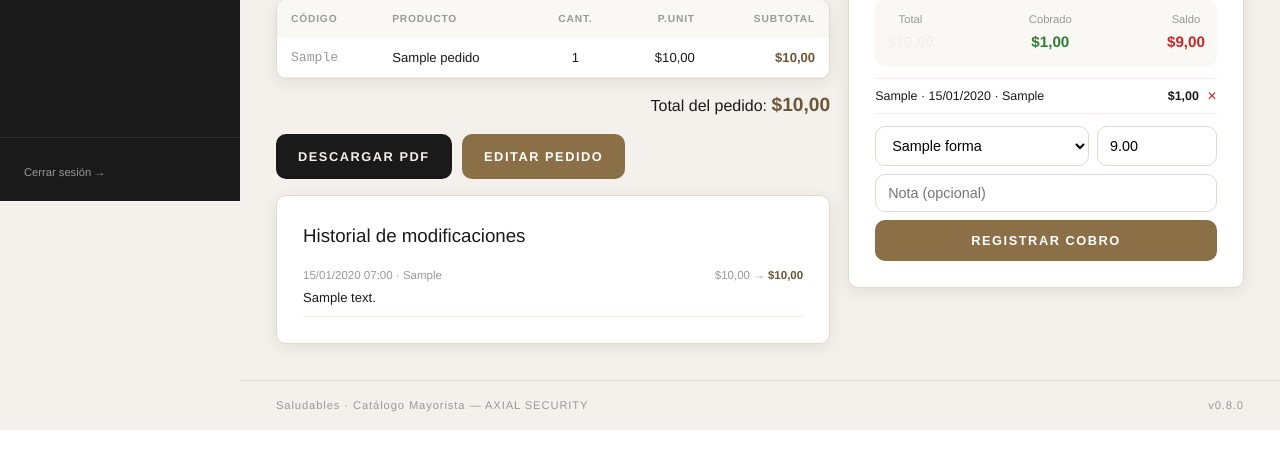
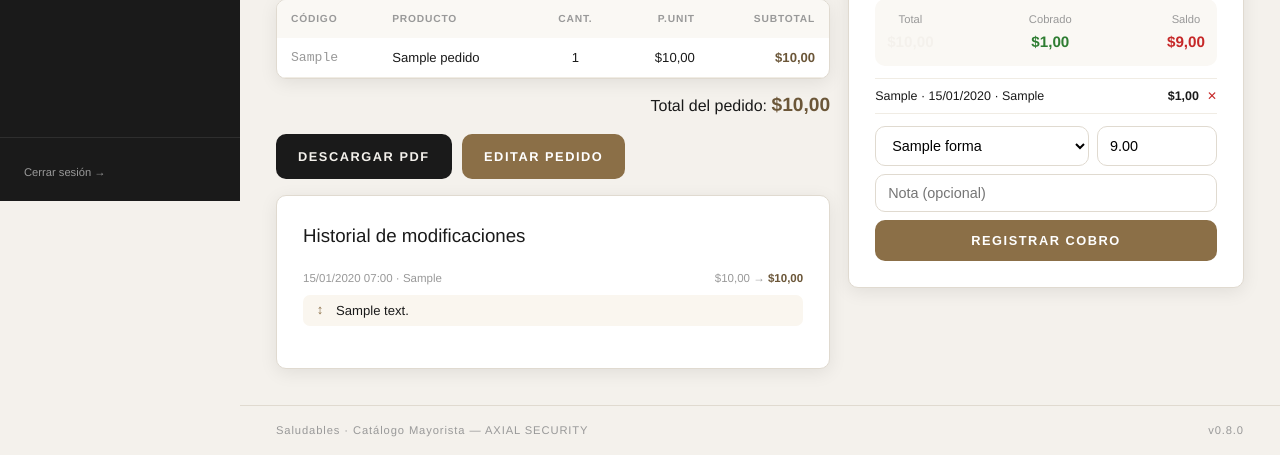
Before and after one commit to AxialSC/saludables-colegios, a Flask app: template app/templates/admin/pedido_detalle.html in a window 1280 px wide. Shown: the part 599-1054 px from the top of the page. Before the commit the page ends 1029 px from the top, so only its background shows below. Run offline with Flask 3, Linux system fonts and the light colour scheme; tables that the repository leaves empty hold one stand-in row (values such as "Sample post"); the template is opened without the code that fills it: values that come from a table or form of the project are taken from there, most other values are stand-ins (such as "Sample title", 1, 10 or a date in 2020).

Commit message:
Version N°9 - Etapa N°1

```diff
--- a/app/templates/admin/pedido_detalle.html
+++ b/app/templates/admin/pedido_detalle.html
@@ -64,7 +64,16 @@
                     <span>{{ m.creado|ar_datetime }} · {{ m.hecho_por }}</span>
                     <span class="modif-totales">{{ m.total_anterior|pesos }} → <b>{{ m.total_nuevo|pesos }}</b></span>
                 </div>
-                <div class="modif-desc">{{ m.descripcion }}</div>
+                <ul class="modif-lista">
+                    {% for linea in m.descripcion.split('; ') %}
+                    {% set alta = linea.startswith('agregó') %}
+                    {% set baja = linea.startswith('quitó') %}
+                    <li class="modif-linea {% if alta %}m-alta{% elif baja %}m-baja{% else %}m-cambio{% endif %}">
+                        <span class="m-mark">{% if alta %}+{% elif baja %}−{% else %}↕{% endif %}</span>
+                        <span class="m-txt">{{ linea }}</span>
+                    </li>
+                    {% endfor %}
+                </ul>
             </div>
             {% endfor %}
         </div>
@@ -201,10 +210,22 @@
     border-bottom:1px solid #f0ece4; font-size:0.78rem; }
 .x-mini { border:none; background:none; color:#c62828; cursor:pointer; font-size:0.75rem; }
 .panel-peligro { border-color:#f0d0d0; }
-.modif-item { padding:9px 0; border-bottom:1px solid #f0ece4; }
-.modif-cab { display:flex; justify-content:space-between; gap:10px; font-size:0.72rem; color:var(--text-soft); }
+
+/* ===== Historial de modificaciones (v0.9 — prolijo) ===== */
+.modif-item { padding:12px 0; border-bottom:1px solid #f0ece4; }
+.modif-item:last-child { border-bottom:none; }
+.modif-cab { display:flex; justify-content:space-between; gap:10px; font-size:0.72rem;
+    color:var(--text-soft); margin-bottom:7px; }
 .modif-totales b { color:#6b5638; }
-.modif-desc { font-size:0.82rem; margin-top:3px; }
+.modif-lista { list-style:none; margin:0; padding:0; }
+.modif-linea { display:flex; align-items:flex-start; gap:9px; padding:6px 10px;
+    font-size:0.82rem; border-radius:7px; margin-bottom:4px; }
+.modif-linea .m-mark { font-weight:800; width:14px; flex-shrink:0; text-align:center; line-height:1.4; }
+.modif-linea .m-txt { flex:1; min-width:0; }
+.m-alta   { background:#f1f8f1; } .m-alta   .m-mark { color:#2e7d32; }
+.m-baja   { background:#fdf1f1; } .m-baja   .m-mark { color:#c62828; }
+.m-cambio { background:#faf6ef; } .m-cambio .m-mark { color:#8b6f47; }
+
 .filtro-input { padding:10px 12px; border:1px solid var(--divider); border-radius:var(--radius);
     font-size:0.9rem; background:#fff; outline:none; }
 </style>
```
Also changed, not shown: app/admin.py (+6 -5 lines), app/templates/admin/pedido_editar.html (+6 -3 lines).
